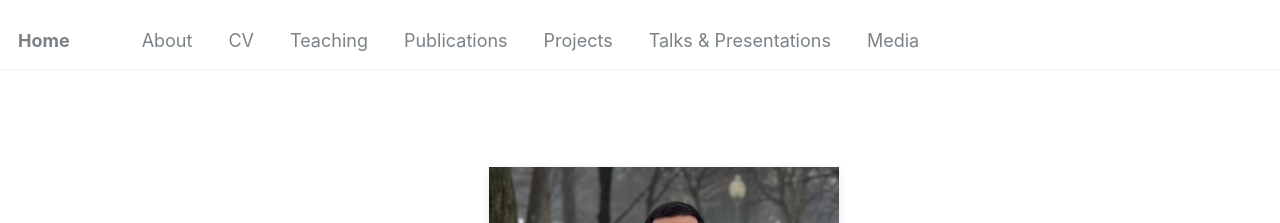
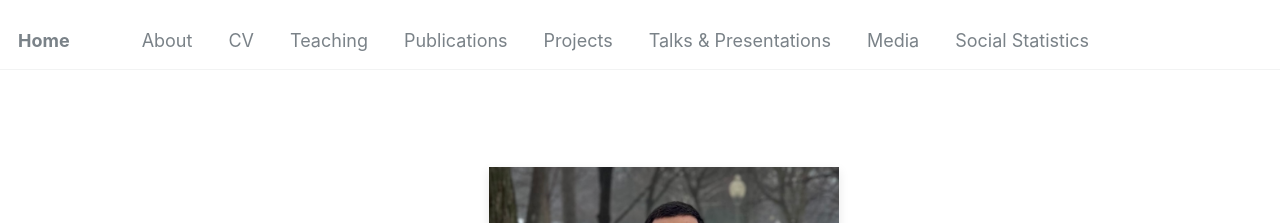
Before and after one commit to Mohsnmonji/mohsnmonji.github.io, a Jekyll site: the page built from _pages/front.md, in a window 1280 px wide. Shown: the top 223 px of the page. Built offline with Jekyll 4.4.1, drawn with Linux system fonts in a browser that asks for light colours.

Commit message:
Update navigation.yml

```diff
--- a/_data/navigation.yml
+++ b/_data/navigation.yml
@@ -19,3 +19,5 @@ main:
     url: /talks/
   - title: "Media"
     url: /media/
+  - title: "Social Statistics"
+    url: /social-statistics/
```
